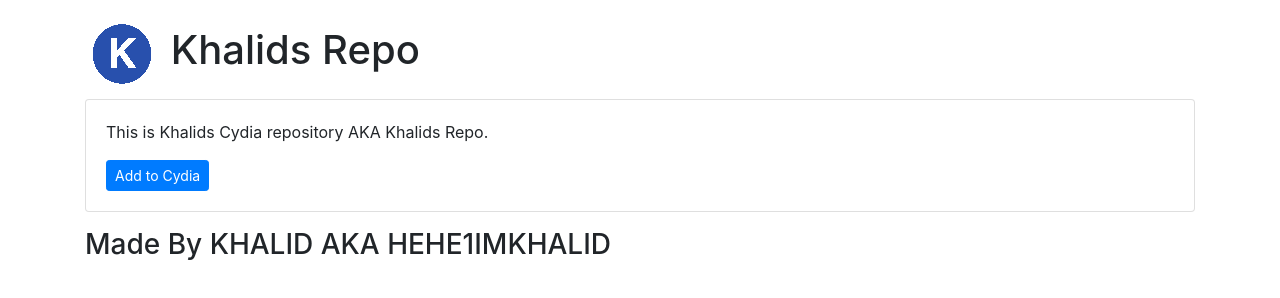
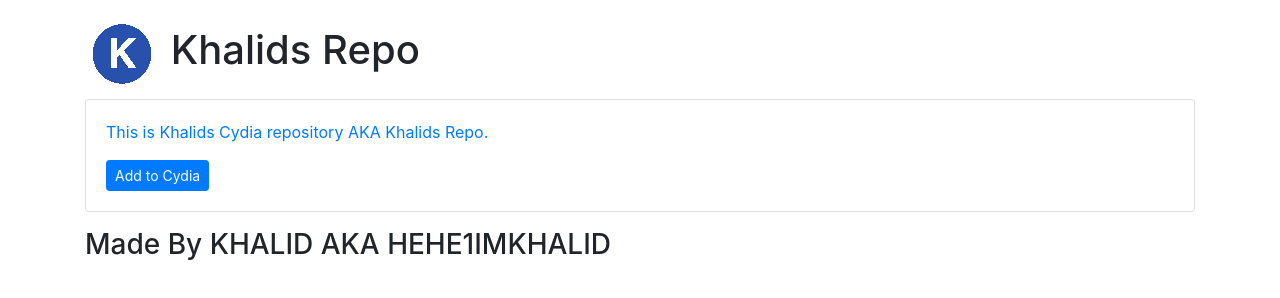
Before and after one commit to KhalidsRepo/KhalidsRepo.github.io, a plain HTML site: page index.html in a window 1280 px wide. Drawn offline with nearby package versions, Linux system fonts and the light colour scheme.

Commit message:
Update index.html

```diff
--- a/index.html
+++ b/index.html
@@ -15,7 +15,7 @@
 <div class="container">
 	<div class="card">
 		<div class="card-body">
-			<p><span class="text">This is Khalids</></span class="text-primary"> Cydia repository AKA Khalids Repo.</p>
+			<p><span class="text-primary">This is Khalids Cydia repository AKA Khalids Repo.</p>
 			<a class="btn btn-sm btn-primary" href="cydia://url/https://cydia.saurik.com/api/share#?source=https://khalidsrepo.github.io">Add to Cydia</a>
 		</div>
 	</div>
```
